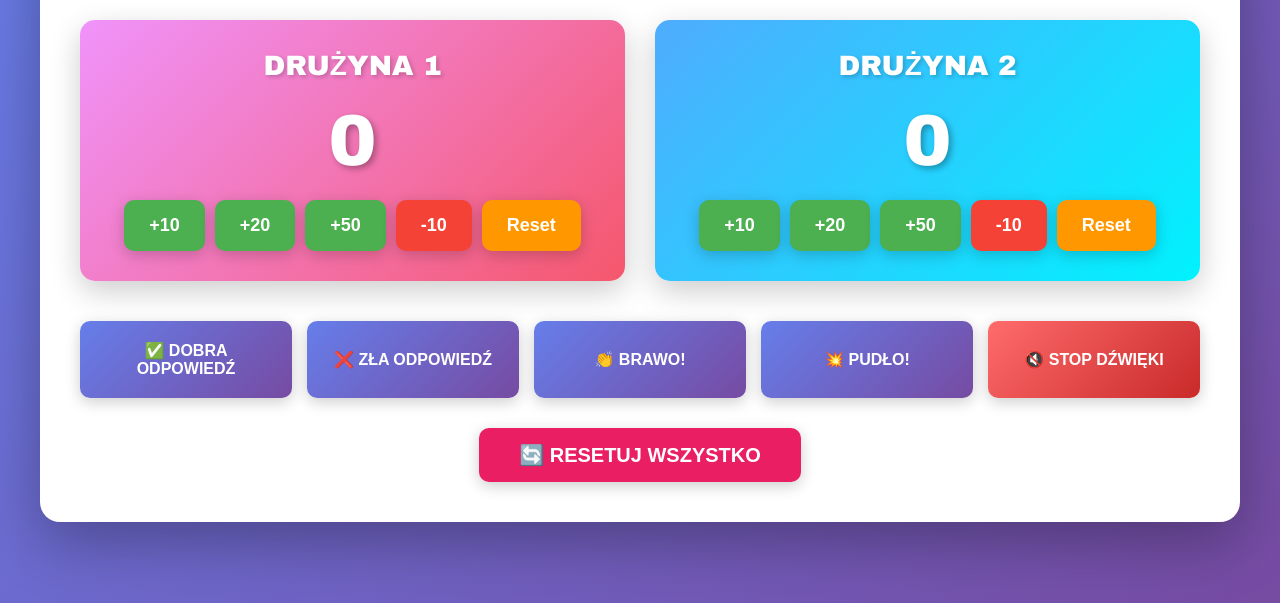
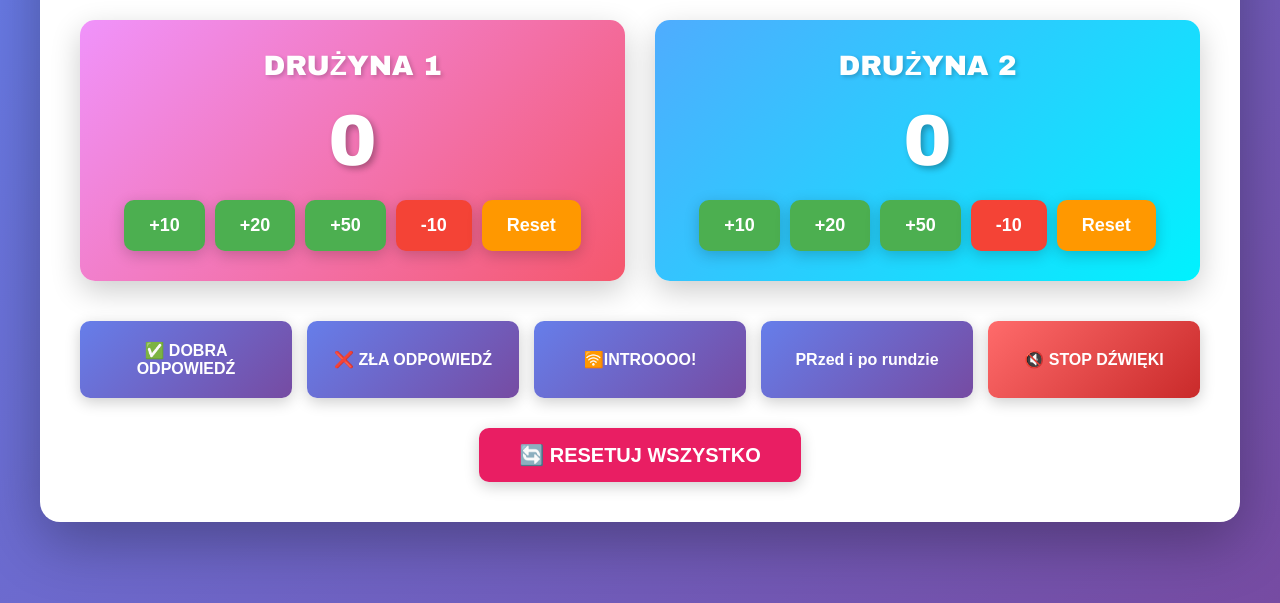
Before and after one commit to karolMb123/familiada, a plain HTML site: page index.html in a window 1280 px wide. Shown: the part 197-800 px from the top of the page. Drawn offline with Linux system fonts and the light colour scheme.

Commit message:
Update index.html

```diff
--- a/index.html
+++ b/index.html
@@ -41,8 +41,8 @@
         <div class="sound-buttons">
             <button class="sound-btn" onclick="playSound('correct')">✅ DOBRA ODPOWIEDŹ</button>
             <button class="sound-btn" onclick="playSound('wrong')">❌ ZŁA ODPOWIEDŹ</button>
-            <button class="sound-btn" onclick="playSound('applause')">👏 BRAWO!</button>
-            <button class="sound-btn" onclick="playSound('fail')">💥 PUDŁO!</button>
+            <button class="sound-btn" onclick="playSound('applause')">🛜INTROOOO!</button>
+            <button class="sound-btn" onclick="playSound('fail')">PRzed i po rundzie</button>
             <button class="sound-btn" onclick="stopAllSounds()" style="background: linear-gradient(135deg, #ff6b6b 0%, #c92a2a 100%);">🔇 STOP DŹWIĘKI</button>
         </div>
 
```
